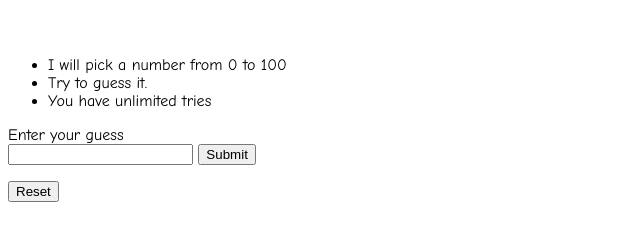
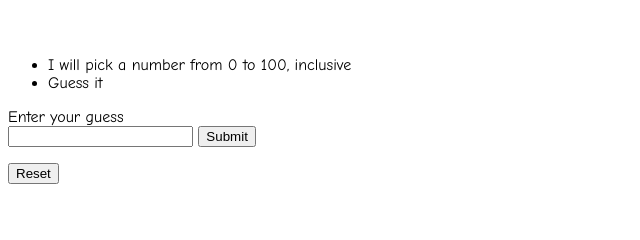
Before and after one commit to ezheng0/ezheng0.github.io, a plain HTML site: page index.html in a window 1280 px wide. Shown: the part 128-368 px from the top of the page, without its empty margins (0-640 px from the left). Drawn offline with Linux system fonts and the light colour scheme.

Commit message:
changed instructions

```diff
--- a/index.html
+++ b/index.html
@@ -7,9 +7,8 @@
 <body>
     <h1>Guess The Number</h1>
     <ul>
-    	<li>I will pick a number from 0 to 100</li>
-        <li>Try to guess it.</li>
-        <li>You have unlimited tries</li>
+    	<li>I will pick a number from 0 to 100, inclusive</li>
+        <li>Guess it</li>
     </ul>
     <label for="numberGuess">Enter your guess</label><br>
     <input type="text" id="numberGuess">
```
